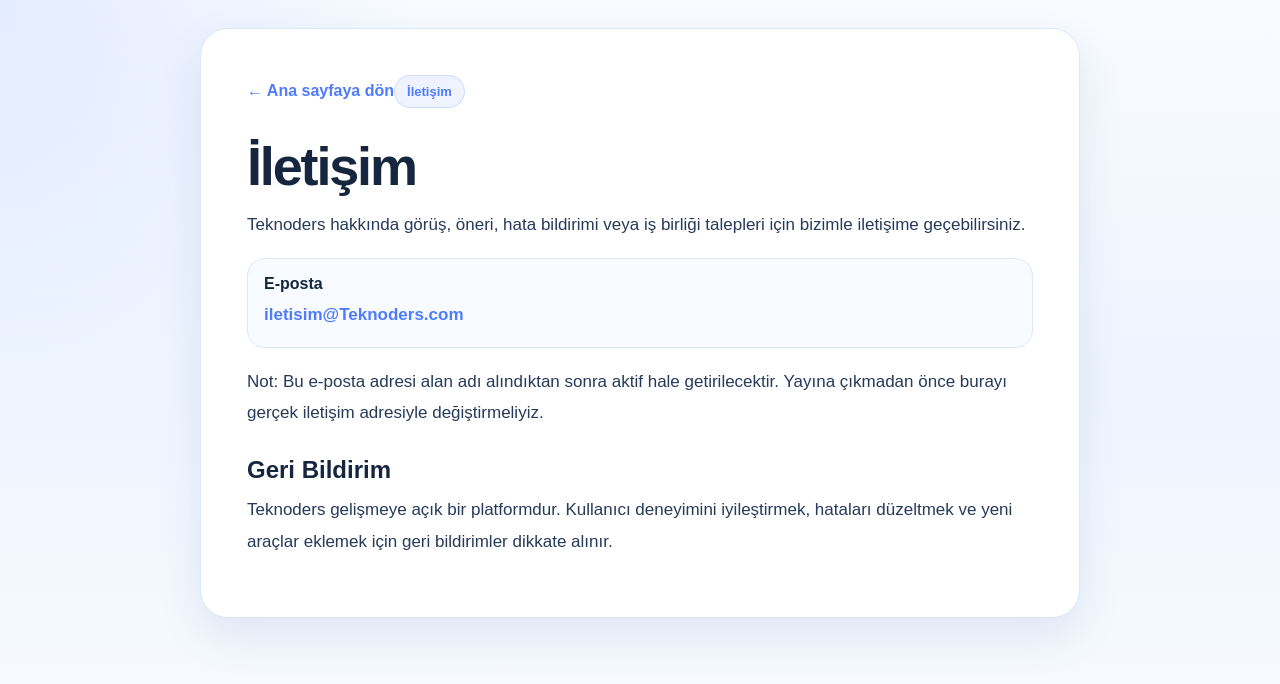
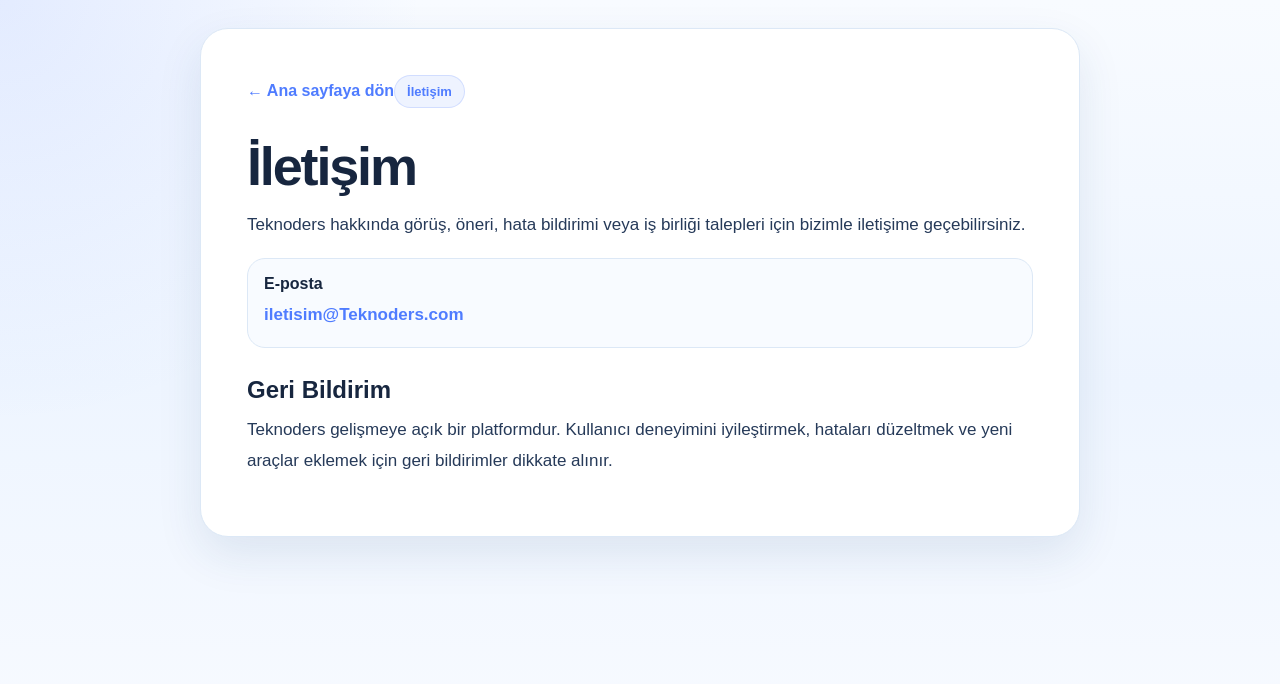
Before and after one commit to FryDixx/Teknoders, a Next.js app: page /iletisim in a window 1280 px wide. Shown: the top 684 px of the page. Built offline with nearby package versions, Linux system fonts and the light colour scheme.

Commit message:
fix duplicate limit

```diff
--- a/app/api/generate-note/route.js
+++ b/app/api/generate-note/route.js
@@ -125,8 +125,6 @@
 console.log('IP:', ip);
 
 const limit = user ? 5 : 1;
-
-const limit = 999999;
 
 const insertResult = await supabase
   .from('note_usage')
--- a/app/iletisim/page.jsx
+++ b/app/iletisim/page.jsx
@@ -16,10 +16,6 @@
           <p>iletisim@Teknoders.com</p>
         </div>
 
-        <p>
-          Not: Bu e-posta adresi alan adı alındıktan sonra aktif hale getirilecektir. Yayına çıkmadan önce burayı gerçek
-          iletişim adresiyle değiştirmeliyiz.
-        </p>
 
         <h2>Geri Bildirim</h2>
         <p>
```
